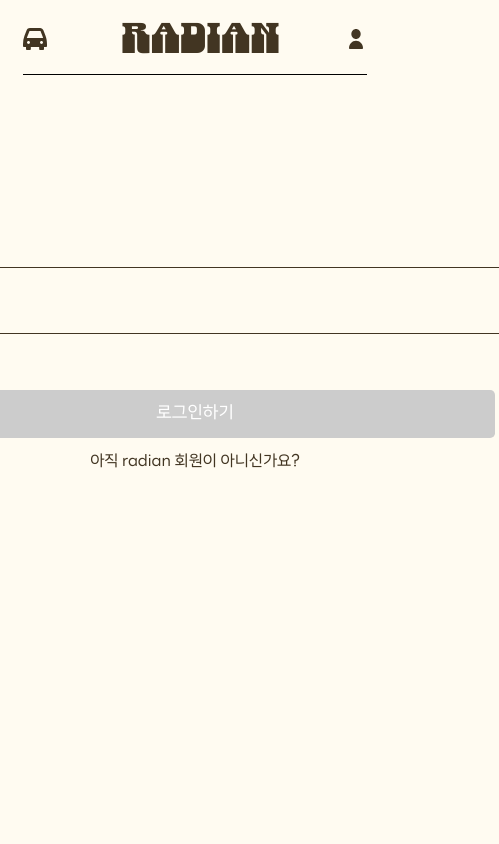
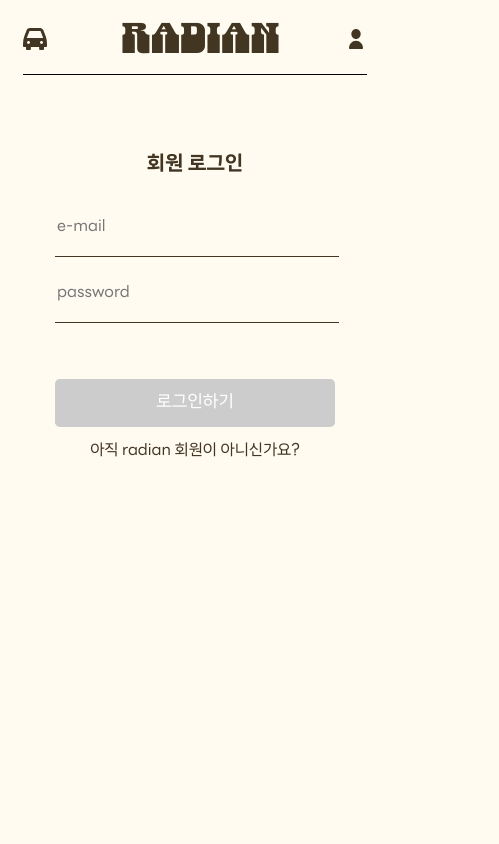
Before and after one commit to ormcamp-fe-3rd/radian, a React (Vite) app: page /login in a window 390 px wide. Shown: the top 844 px of the page, 499 px wide, since content can reach past the window. Built offline with nearby package versions, Linux system fonts and the light colour scheme; no server answers.

Commit message:
[추가] 반응형 css 적용

```diff
--- a/src/pages/Login.tsx
+++ b/src/pages/Login.tsx
@@ -6,6 +6,7 @@ import LoginForm from '../components/LoginForm';
 const Login = () => {
   return (
     <>
+      <h2 className="register-title">회원 로그인</h2>
       <LoginForm />
     </>
   );
--- a/src/styles/Login.css
+++ b/src/styles/Login.css
@@ -34,7 +34,7 @@ body {
   min-height: 100vh;
   display: flex;
   flex-direction: column;
-  margin-top: 8rem;
+  margin-top: 1rem;
   align-items: center;
 }
 
@@ -114,3 +114,15 @@ body {
     opacity: 0;
   }
 }
+
+@media (max-width: 744px) {
+  .int-area {
+    width: 350px;
+  }
+}
+
+@media (max-width: 402px) {
+  .int-area {
+    width: 280px;
+  }
+}
```
